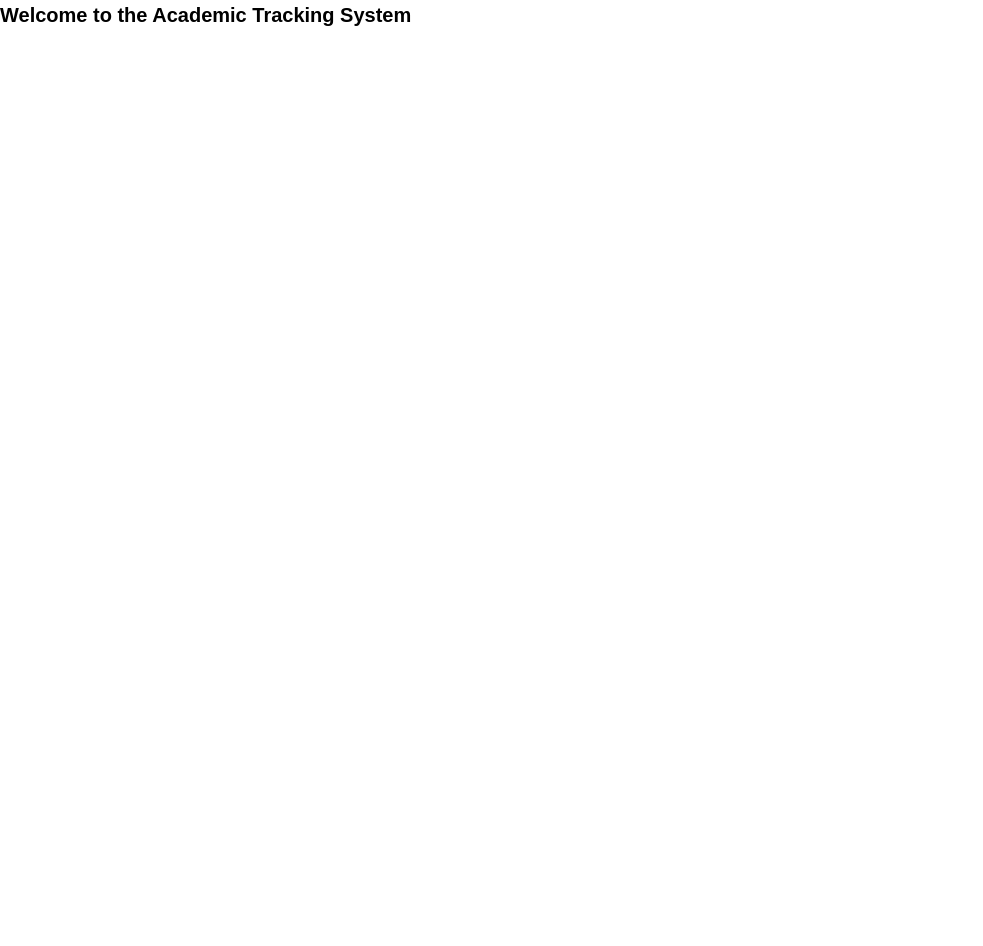
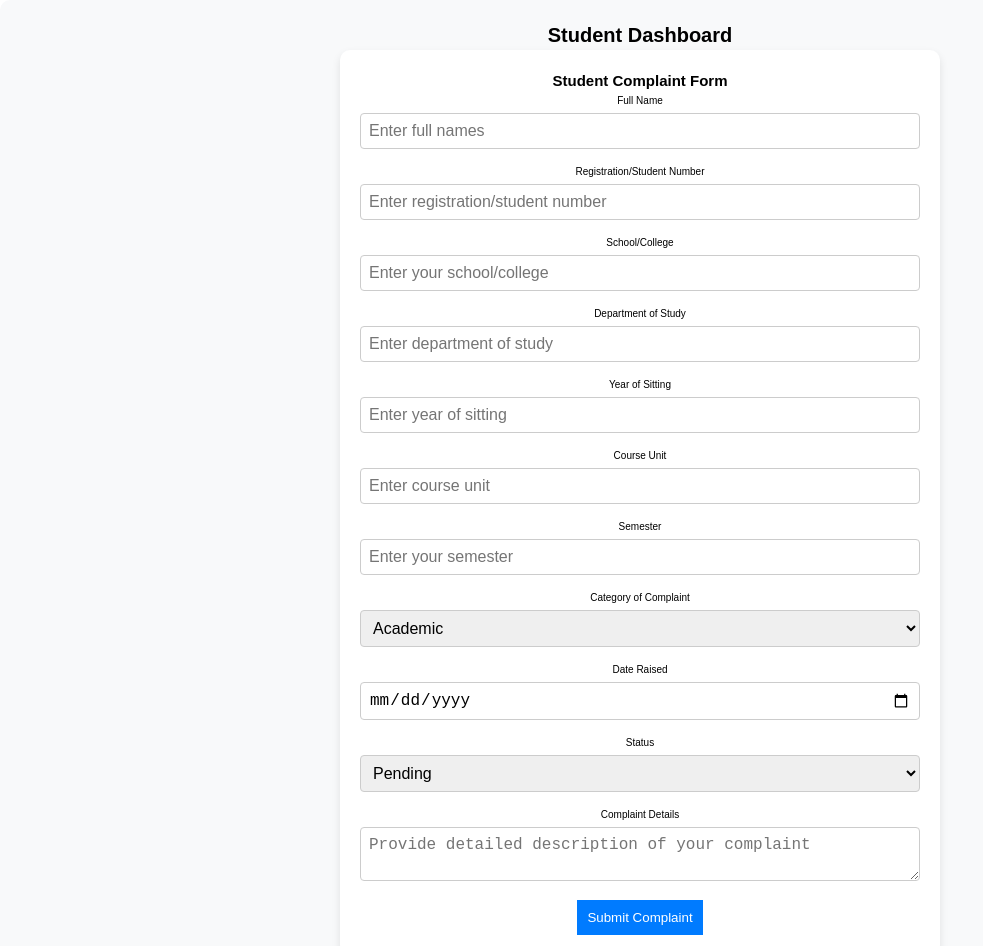
Before and after one commit to SekibaalaMark/academic_issue_tracking, a React (Vite) app in the folder Frontend/: page /students in a window 1280 px wide. Shown: the top 946 px of the page, without its empty margins (0-983 px from the left). Before the commit the page ends 800 px from the top, so only its background shows below. Built offline with nearby package versions, Linux system fonts and the light colour scheme.

Commit message:
Created Student StudentDashboard, deleted lockscreen

```diff
--- a/Frontend/package.json
+++ b/Frontend/package.json
@@ -4,7 +4,8 @@
   "version": "0.0.0",
   "type": "module",
   "scripts": {
-    "dev": "vite",
+    "dev": "vite --port 3000",
+
     "build": "vite build",
     "lint": "eslint .",
     "preview": "vite preview"
--- a/Frontend/src/App.jsx
+++ b/Frontend/src/App.jsx
@@ -1,9 +1,24 @@
 import "./App.css";
 import { Link } from "react-router-dom";
 
+import "./ui/StudentDashboard/StudentDashboard.css";
+
+
+
+import StudentDashboard from "./ui/StudentDashboard/StudentDashboard.jsx";
+
+
+
+
+
+
+
 function App() {
-  return (
+  return(
     <>
+    <div>
+    <StudentDashboard />
+    </div>
       <nav>
         <ul>
           <li>
--- a/Frontend/src/main.jsx
+++ b/Frontend/src/main.jsx
@@ -1,5 +1,7 @@
 // src/main.jsx
 import React from 'react';
+
+
 import ReactDOM from 'react-dom/client';
 import { BrowserRouter as Router, Routes, Route } from 'react-router-dom';
 import './index.css';
@@ -7,7 +9,8 @@ import App from './App';
 import Login from './pages/Login';
 import Dashboard from './pages/Dashboard';
 import Home from './pages/Home';
-import Students from './pages/Students';
+import Students from "./ui/Students";
+
 import Lecturers from './pages/Lecturers';
 import AcademicRegistrar from './pages/AcademicRegistrar';
 import RegisterForm from './pages/Registerform';
--- a/Frontend/src/pages/Students.jsx
+++ /dev/null
@@ -1,7 +0,0 @@
-import React from "react";
-
-function Students() {
-  return <h1>Welcome to the Academic Tracking System</h1>;
-}
-
-export default Students;
--- /dev/null
+++ b/Frontend/src/ui/StudentDashboard/FormField/FormField.css
@@ -0,0 +1,25 @@
+.form-field {
+          margin-bottom: 15px;
+        }
+
+        .form-field label {
+          display: block;
+          margin-bottom: 5px;
+        }
+
+        .form-field input,
+        .form-field select,
+        .form-field textarea {
+          width: 100%;
+          padding: 8px;
+          font-size: 16px;
+          border: 1px solid #ccc;
+          border-radius: 4px;
+        }
+
+        .form-field input:focus,
+        .form-field select:focus,
+        .form-field textarea:focus {
+          outline: none;
+          border-color: #4a90e2;
+        }
--- /dev/null
+++ b/Frontend/src/ui/StudentDashboard/FormField/FormField.jsx
@@ -0,0 +1,29 @@
+import React from 'react';
+import './FormField.css';
+
+const FormField = ({ label, type, value, onChange, placeholder, required, options }) => {
+  return (
+    <div className="form-field">
+      <label>{label}</label>
+      {type === 'select' ? (
+        <select value={value} onChange={onChange} required={required}>
+          {options.map((option, index) => (
+            <option key={index} value={option}>
+              {option}
+            </option>
+          ))}
+        </select>
+      ) : (
+        <input
+          type={type}
+          value={value}
+          onChange={onChange}
+          placeholder={placeholder}
+          required={required}
+        />
+      )}
+    </div>
+  );
+};
+
+export default FormField;
--- /dev/null
+++ b/Frontend/src/ui/StudentDashboard/StudentDashboard.css
@@ -0,0 +1,37 @@
+.dashboard {
+          padding: 20px;
+          background-color: #f8f9fa;
+          border-radius: 10px;
+          text-align: center;
+        }
+
+        .form-container {
+          max-width: 600px;
+          margin: auto;
+          background: white;
+          padding: 20px;
+          border-radius: 10px;
+          box-shadow: 0 4px 8px rgba(0, 0, 0, 0.1);
+        }
+
+        .form-field {
+          margin-bottom: 15px;
+        }
+
+        .submit-btn {
+          background-color: #007bff;
+          color: white;
+          padding: 10px;
+          border: none;
+          cursor: pointer;
+        }
+
+        .submit-btn:hover {
+          background-color: #0056b3;
+        }
+
+        .footer {
+          margin-top: 20px;
+          font-size: 12px;
+          color: gray;
+        }
--- /dev/null
+++ b/Frontend/src/ui/StudentDashboard/StudentDashboard.jsx
@@ -0,0 +1,81 @@
+import React, { useState, useEffect } from "react";
+import FormField from "./FormField/FormField.jsx"; // Import the reusable form field component
+import "../StudentDashboard/StudentDashboard.css"; // New CSS file for styling
+
+const StudentDashboard = () => {
+  const [fullName, setFullName] = useState("");
+  const [registrationNumber, setRegistrationNumber] = useState("");
+  const [school, setSchool] = useState("");
+  const [department, setDepartment] = useState("");
+  const [year, setYear] = useState("");
+  const [courseUnit, setCourseUnit] = useState("");
+  const [semester, setSemester] = useState("");
+  const [category, setCategory] = useState("");
+  const [dateRaised, setDateRaised] = useState("");
+  const [status, setStatus] = useState("");
+  const [details, setDetails] = useState("");
+
+  useEffect(() => {
+    console.log({
+      fullName,
+      registrationNumber,
+      school,
+      department,
+      year,
+      courseUnit,
+      semester,
+      category,
+      dateRaised,
+      status,
+      details,
+    });
+  }, [
+    fullName,
+    registrationNumber,
+    school,
+    department,
+    year,
+    courseUnit,
+    semester,
+    category,
+    dateRaised,
+    status,
+    details,
+  ]);
+
+  const handleSubmit = (e) => {
+    e.preventDefault();
+    alert("Complaint submitted successfully!");
+  };
+
+  return (
+    <div className="dashboard">
+      <h1>Student Dashboard</h1>
+      <div className="form-container">
+        <h2>Student Complaint Form</h2>
+        <form onSubmit={handleSubmit}>
+          <FormField label="Full Name" type="text" value={fullName} onChange={(e) => setFullName(e.target.value)} placeholder="Enter full names" required />
+          <FormField label="Registration/Student Number" type="text" value={registrationNumber} onChange={(e) => setRegistrationNumber(e.target.value)} placeholder="Enter registration/student number" required />
+          <FormField label="School/College" type="text" value={school} onChange={(e) => setSchool(e.target.value)} placeholder="Enter your school/college" required />
+          <FormField label="Department of Study" type="text" value={department} onChange={(e) => setDepartment(e.target.value)} placeholder="Enter department of study" required />
+          <FormField label="Year of Sitting" type="text" value={year} onChange={(e) => setYear(e.target.value)} placeholder="Enter year of sitting" required />
+          <FormField label="Course Unit" type="text" value={courseUnit} onChange={(e) => setCourseUnit(e.target.value)} placeholder="Enter course unit" required />
+          <FormField label="Semester" type="text" value={semester} onChange={(e) => setSemester(e.target.value)} placeholder="Enter your semester" required />
+          <FormField label="Category of Complaint" type="select" value={category} onChange={(e) => setCategory(e.target.value)} options={["Academic", "Administrative", "Facility", "Other"]} required />
+          <FormField label="Date Raised" type="date" value={dateRaised} onChange={(e) => setDateRaised(e.target.value)} required />
+          <FormField label="Status" type="select" value={status} onChange={(e) => setStatus(e.target.value)} options={["Pending", "Resolved", "In Progress"]} required />
+          <div className="form-field">
+            <label>Complaint Details</label>
+            <textarea value={details} onChange={(e) => setDetails(e.target.value)} placeholder="Provide detailed description of your complaint" required></textarea>
+          </div>
+          <button type="submit" className="submit-btn">Submit Complaint</button>
+        </form>
+      </div>
+      <div className="footer">
+        <p>&copy; 2025 Makerere University (AITS) All rights reserved</p>
+      </div>
+    </div>
+  );
+};
+
+export default StudentDashboard;
--- /dev/null
+++ b/Frontend/src/ui/Students.jsx
@@ -0,0 +1,13 @@
+import "./StudentDashboard/StudentDashboard.css"; // Corrected path
+
+import StudentDashboard from "./StudentDashboard/StudentDashboard";
+
+function Students() {
+  return (
+    <div>
+      <StudentDashboard />
+    </div>
+  );
+}
+
+export default Students;
```
Also changed, not shown: 1 other file (tests, documents, lock files or other folders).
